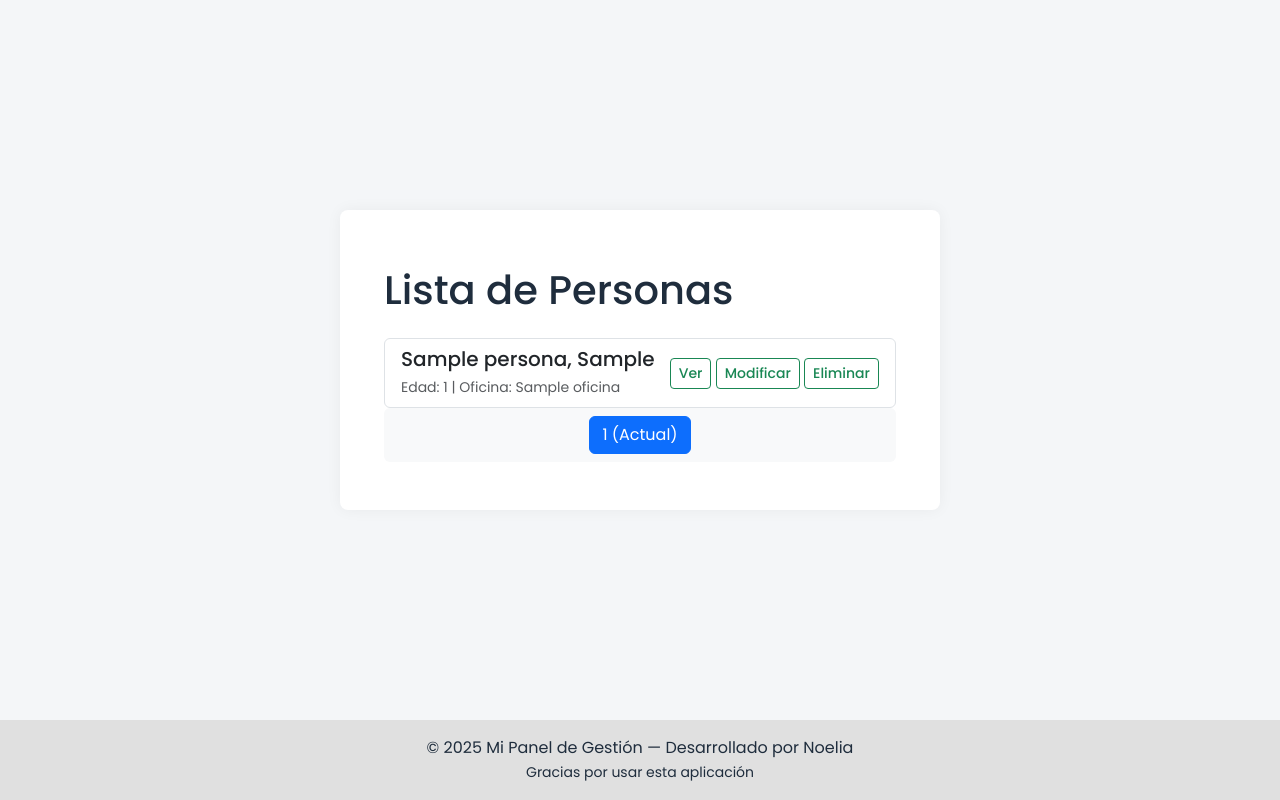
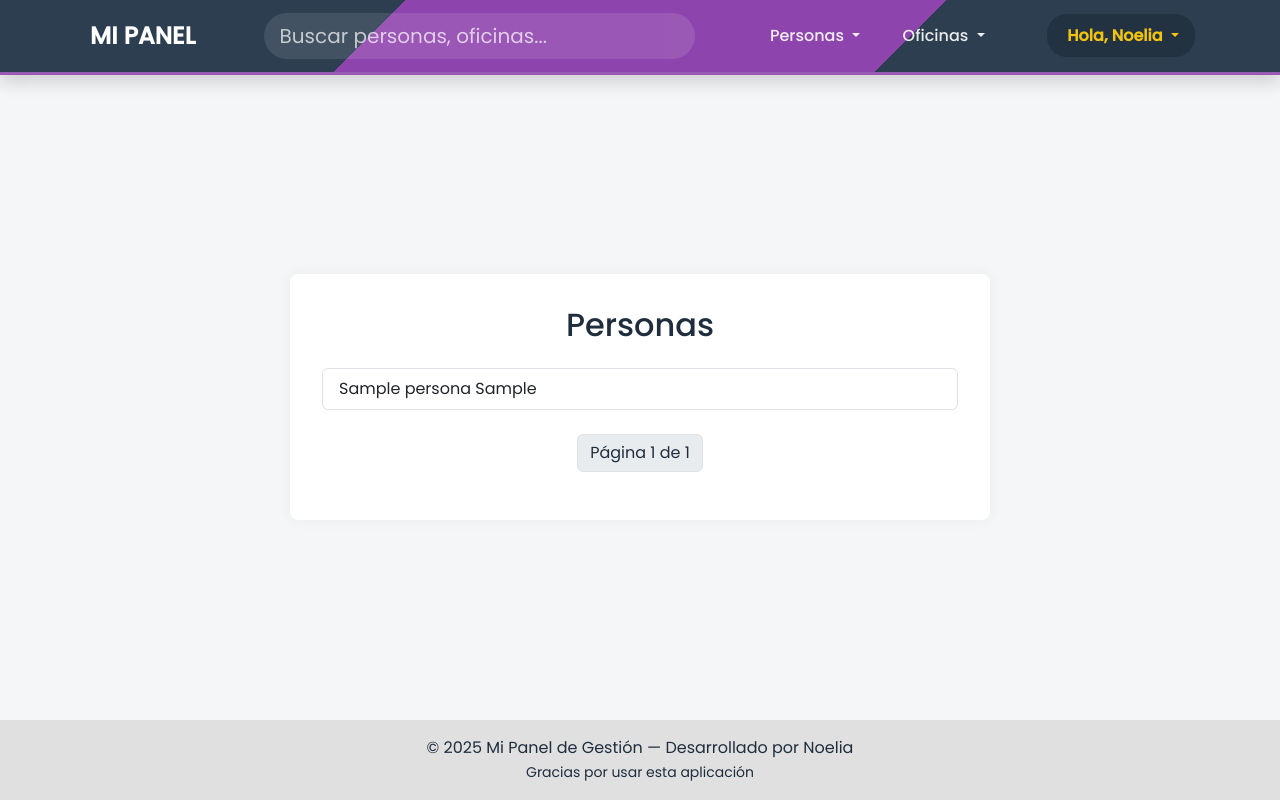
Before and after one commit to NoeCVivas/PRACTICA-CRUD, a Django app: page /persona/lista/ in a window 1280 px wide. Run offline with Django 5.2, Linux system fonts and the light colour scheme; tables that the repository leaves empty hold one stand-in row (values such as "Sample post").

Commit message:
Actualización de vistas y plantillas: se mejora la paginación, se agrega navbar  y se reorganizan las plantillas

```diff
--- a/crud/urls.py
+++ b/crud/urls.py
@@ -19,7 +19,7 @@ from django.urls import path, include
 
 urlpatterns = [
     path('admin/', admin.site.urls),
-    path('persona/', include('persona.urls')),
+     path('persona/', include('persona.urls', namespace='persona')),
     path('oficina/', include('oficina.urls')),
     path('accounts/', include('accounts.urls')),
     path('captcha/', include('captcha.urls')),
--- a/persona/templates/persona/lista.html
+++ b/persona/templates/persona/lista.html
@@ -1,29 +1,30 @@
 {% extends 'base.html' %}
+{% block title %}Lista de Personas{% endblock %}
 {% block content %}
-<div class="container mt-4">
-    <h1 class="mb-4">{{ titulo }}</h1>
+  <h2>Personas</h2>
+  <ul class="list-group">
+    {% for persona in page_obj %}
+      <li class="list-group-item">{{ persona.nombre }} {{ persona.apellido }}</li>
+    {% empty %}
+      <li class="list-group-item">No hay personas registradas.</li>
+    {% endfor %}
+  </ul>
 
-    {% if personas %}
-        <div class="list-group">
-            {% for persona in personas %}
-            <div class="list-group-item d-flex justify-content-between align-items-center">
-                <div>
-                    <h5 class="mb-1">{{ persona.nombre }}, {{ persona.apellido }}</h5>
-                    <small class="text-muted">Edad: {{ persona.edad }} | Oficina: {{ persona.oficina.nombre_corto }}</small>
-                </div>
-                <div>
-                    <a href="{% url 'persona:detalle' persona.pk %}" class="btn btn-sm btn-outline-success">Ver</a>
-                    <a href="{% url 'persona:editar' persona.pk %}" class="btn btn-sm btn-outline-success">Modificar</a>
-                    <a href="{% url 'persona:eliminar' persona.pk %}" class="btn btn-sm btn-outline-success">Eliminar</a>
-                </div>
-            </div>
-            {% endfor %}
-        </div>
-
-        {% include 'paginator.html' with page_obj=page_obj %}
-
-    {% else %}
-        <div class="alert alert-info">No hay personas registradas.</div>
-    {% endif %}
-</div>
-{% endblock content %}
+  <nav class="mt-4">
+    <ul class="pagination justify-content-center">
+      {% if page_obj.has_previous %}
+        <li class="page-item">
+          <a class="page-link" href="?page={{ page_obj.previous_page_number }}">Anterior</a>
+        </li>
+      {% endif %}
+      <li class="page-item disabled">
+        <span class="page-link">Página {{ page_obj.number }} de {{ page_obj.paginator.num_pages }}</span>
+      </li>
+      {% if page_obj.has_next %}
+        <li class="page-item">
+          <a class="page-link" href="?page={{ page_obj.next_page_number }}">Siguiente</a>
+        </li>
+      {% endif %}
+    </ul>
+  </nav>
+{% endblock %}
--- a/persona/views.py
+++ b/persona/views.py
@@ -3,7 +3,7 @@ from django.views.generic import ListView, DetailView, CreateView, UpdateView, D
 from django.urls import reverse_lazy
 from .models import Persona
 from django.db.models import Q
-# Import login mixin if needed
+from django.core.paginator import Paginator
 from django.contrib.auth.mixins import LoginRequiredMixin
 
 
@@ -11,7 +11,7 @@ class PersonaListView(ListView):
     model = Persona
     template_name = 'persona/lista.html'
     context_object_name = 'personas'
-    paginate_by = 2
+    paginate_by = 10
 
     def get_context_data(self, **kwargs):
         context = super().get_context_data(**kwargs)
@@ -55,6 +55,7 @@ class PersonaDetailView(DetailView):
         context['titulo'] = "Detalle de Personas"
         context['home_url'] = 'persona:lista'
         return context
+
 class PersonaCreateView(LoginRequiredMixin, CreateView):
     model = Persona
     template_name = 'persona/crear.html'
@@ -89,3 +90,11 @@ class PersonaDeleteView(LoginRequiredMixin, DeleteView):
         context['confirm_message'] = "¿Estás seguro de que quieres eliminar esta persona?"
         context['cancel_url'] = reverse_lazy('persona:lista')
         return context
+
+
+    def lista_personas(request):
+        personas = Persona.objects.all().order_by('apellido')
+        paginator = Paginator(personas, 10)  # 10 por página
+        page_number = request.GET.get('page')
+        page_obj = paginator.get_page(page_number)
+        return render(request, 'persona/lista.html', {'page_obj': page_obj})
--- a/templates/base.html
+++ b/templates/base.html
@@ -38,6 +38,7 @@
       display: flex;
       justify-content: center;
       align-items: center;
+      padding: 2rem;
     }
 
     .contenido {
@@ -46,7 +47,7 @@
       border-radius: 0.5rem;
       box-shadow: 0 0 15px rgba(0,0,0,0.05);
       width: 100%;
-      max-width: 600px;
+      max-width: 700px;
     }
 
     h2 {
@@ -68,6 +69,7 @@
 
     .btn {
       font-weight: 500;
+      transition: background-color 0.3s ease, color 0.3s ease;
     }
 
     .btn-primary {
@@ -80,33 +82,7 @@
       border-color: var(--azul-claro);
     }
 
-    .btn-secondary {
-      background-color: #6c757d;
-      border-color: #6c757d;
-    }
-
-    .btn-secondary:hover {
-      background-color: #5a6268;
-      border-color: #545b62;
-    }
-
-    .navbar {
-      background-color: var(--azul-oscuro);
-    }
-
-    .navbar .nav-link,
-    .navbar .navbar-brand,
-    .navbar .navbar-text {
-      color: #ffffff !important;
-      font-weight: 500;
-    }
-
-    .navbar .btn-outline-light {
-      border-color: #ffffff;
-      color: #ffffff;
-    }
-
-    .navbar .btn-outline-light:hover {
+    .btn-outline-light:hover {
       background-color: #ffffff;
       color: var(--azul-oscuro);
     }
@@ -118,34 +94,22 @@
       text-align: center;
       padding: 1rem 0;
     }
-    .captcha-wrapper {
-  background-color: #f8f9fa;
-  padding: 1rem;
-  border-radius: 0.5rem;
-  border: 1px solid #d0d7de;
-  box-shadow: 0 0 5px rgba(0,0,0,0.05);
-  max-width: 400px;
-  margin: 0 auto;
-}
 
-.captcha-image img {
-  border-radius: 0.25rem;
-  border: 1px solid #ced4da;
-}
+    .pagination .page-link {
+      color: var(--azul-oscuro);
+    }
 
-.captcha-input input {
-  border: 1px solid #ced4da;
-  border-radius: 0.3rem;
-  padding: 0.4rem 0.6rem;
-  width: 120px;
-}
-
+    .pagination .page-item.active .page-link {
+      background-color: var(--azul-oscuro);
+      border-color: var(--azul-oscuro);
+      color: #fff;
+    }
   </style>
 </head>
 
 <body>
+  {% include 'includes/navbar.html' %}
 
-  <!-- Contenido centrado -->
   <main>
     <div class="contenido">
       {% block content %}
@@ -153,7 +117,6 @@
     </div>
   </main>
 
-  <!-- Footer -->
   <footer>
     <div class="container">
       <p class="mb-0">© 2025 Mi Panel de Gestión — Desarrollado por Noelia</p>
--- /dev/null
+++ b/templates/includes/navbar.html
@@ -0,0 +1,230 @@
+<nav class="navbar navbar-expand-lg navbar-dark shadow" style="
+    background: linear-gradient(135deg,
+        #2c3e50 0%,
+        #2c3e50 30%,
+        #8e44ad 30%,
+        #8e44ad 70%,
+        #2c3e50 70%,
+        #2c3e50 100%);
+">
+    <div class="container">
+        <!-- Logo/Marca -->
+        <a class="navbar-brand" href="{% url 'persona:lista' %}">
+            <i class="fas fa-users me-2"></i>
+            <strong>MI PANEL</strong>
+        </a>
+
+        <!-- Barra de búsqueda CENTRAL y más grande -->
+        <div class="navbar-search-container">
+            <form class="d-flex" method="get" action="{% url 'persona:buscar' %}">
+                <div class="input-group input-group-lg">
+                    <input class="form-control search-input" type="search"
+                           placeholder="Buscar personas, oficinas..." aria-label="Search" name="q">
+                    <button class="btn btn-search" type="submit">
+                        <i class="fas fa-search"></i>
+                    </button>
+                </div>
+            </form>
+        </div>
+
+        <!-- Botón para menú colapsable en móviles -->
+        <button class="navbar-toggler" type="button" data-bs-toggle="collapse" data-bs-target="#navbarContent">
+            <span class="navbar-toggler-icon"></span>
+        </button>
+
+        <!-- Contenido del navbar -->
+        <div class="collapse navbar-collapse" id="navbarContent">
+            <!-- Elementos a la izquierda -->
+            <ul class="navbar-nav me-auto">
+                <!-- Dropdown de Personas -->
+                <li class="nav-item dropdown">
+                    <a class="nav-link dropdown-toggle" href="#" id="personaDropdown" role="button"
+                       data-bs-toggle="dropdown" aria-expanded="false">
+                        <i class="fas fa-user-friends me-1"></i> Personas
+                    </a>
+                    <ul class="dropdown-menu" aria-labelledby="personaDropdown">
+                        <li><a class="dropdown-item" href="{% url 'persona:lista' %}">
+                            <i class="fas fa-list me-2"></i> Lista de Personas
+                        </a></li>
+                        <li><a class="dropdown-item" href="{% url 'persona:crear' %}">
+                            <i class="fas fa-plus-circle me-2"></i> Crear Persona
+                        </a></li>
+                        <li><hr class="dropdown-divider"></li>
+                        <li><a class="dropdown-item" href="{% url 'persona:detalle' 1 %}">
+                            <i class="fas fa-eye me-2"></i> Ver Detalles
+                        </a></li>
+                        <li><a class="dropdown-item" href="{% url 'persona:eliminar' 1 %}">
+                            <i class="fas fa-trash-alt me-2"></i> Eliminar
+                        </a></li>
+                        <li><hr class="dropdown-divider"></li>
+                        <li><a class="dropdown-item" href="{% url 'persona:buscar' %}">
+                            <i class="fas fa-search me-2"></i> Buscar Personas
+                        </a></li>
+                    </ul>
+                </li>
+
+                <!-- Dropdown de Oficinas -->
+                <li class="nav-item dropdown">
+                    <a class="nav-link dropdown-toggle" href="#" id="oficinaDropdown" role="button"
+                       data-bs-toggle="dropdown" aria-expanded="false">
+                        <i class="fas fa-building me-1"></i> Oficinas
+                    </a>
+                    <ul class="dropdown-menu" aria-labelledby="oficinaDropdown">
+                        <li><a class="dropdown-item" href="{% url 'oficina:lista' %}">
+                            <i class="fas fa-list me-2"></i> Lista de Oficinas
+                        </a></li>
+                        <li><a class="dropdown-item" href="{% url 'oficina:crear' %}">
+                            <i class="fas fa-plus-circle me-2"></i> Crear Oficina
+                        </a></li>
+                        <li><hr class="dropdown-divider"></li>
+                        <li><a class="dropdown-item" href="{% url 'oficina:detalle' 1 %}">
+                            <i class="fas fa-eye me-2"></i> Ver Detalles
+                        </a></li>
+                        <li><a class="dropdown-item" href="{% url 'oficina:eliminar' 1 %}">
+                            <i class="fas fa-trash-alt me-2"></i> Eliminar
+                        </a></li>
+                        <li><hr class="dropdown-divider"></li>
+                        <li><a class="dropdown-item" href="{% url 'oficina:buscar' %}">
+                            <i class="fas fa-search me-2"></i> Buscar Oficinas
+                        </a></li>
+                    </ul>
+                </li>
+            </ul>
+
+            <!-- Elementos a la derecha -->
+            <ul class="navbar-nav ms-auto">
+                <li class="nav-item dropdown">
+                    <a class="nav-link dropdown-toggle user-greeting" href="#" id="userDropdown" role="button"
+                       data-bs-toggle="dropdown" aria-expanded="false">
+                        <i class="fas fa-user-circle me-1"></i> Hola, Noelia
+                    </a>
+                    <ul class="dropdown-menu dropdown-menu-end" aria-labelledby="userDropdown">
+                        <li><a class="dropdown-item" href="#">
+                            <i class="fas fa-user me-2"></i> Perfil
+                        </a></li>
+                        <li><a class="dropdown-item" href="#">
+                            <i class="fas fa-cog me-2"></i> Configuración
+                        </a></li>
+                        <li><hr class="dropdown-divider"></li>
+                        <li>
+                            <a class="dropdown-item" href="{% url 'accounts:login' %}">
+                                <i class="fas fa-sign-out-alt me-2"></i> Cerrar Sesión
+                            </a>
+                        </li>
+                    </ul>
+                </li>
+            </ul>
+        </div>
+    </div>
+</nav>
+
+<!-- Estilos adicionales para mejorar la apariencia -->
+<style>
+    .navbar {
+        padding: 0.8rem 0;
+        background: linear-gradient(135deg,
+            #2c3e50 0%,
+            #2c3e50 30%,
+            #8e44ad 30%,
+            #8e44ad 70%,
+            #2c3e50 70%,
+            #2c3e50 100%) !important;
+        border-bottom: 3px solid #9b59b6;
+    }
+    .navbar-brand {
+        font-size: 1.5rem;
+        font-weight: 600;
+        color: #fff !important;
+    }
+    .nav-link {
+        font-weight: 500;
+        padding: 0.6rem 1rem !important;
+        border-radius: 0.3rem;
+        margin: 0 0.2rem;
+        transition: all 0.3s ease;
+        color: rgba(255, 255, 255, 0.9) !important;
+    }
+    .nav-link:hover {
+        background-color: rgba(255, 255, 255, 0.15);
+        transform: translateY(-2px);
+        color: #fff !important;
+    }
+    .dropdown-menu {
+        border: none;
+        box-shadow: 0 0.5rem 1.5rem rgba(0, 0, 0, 0.2);
+        border-radius: 0.5rem;
+        background: linear-gradient(135deg, #2c3e50 0%, #34495e 100%);
+    }
+    .dropdown-item {
+        transition: all 0.2s ease;
+        border-radius: 0.25rem;
+        margin: 0.1rem 0.25rem;
+        color: #fff;
+    }
+    .dropdown-item:hover {
+        background-color: rgba(255, 255, 255, 0.1);
+        padding-left: 1.5rem;
+        color: #fff;
+    }
+    .navbar-toggler {
+        border: none;
+        color: #fff;
+    }
+    .navbar-toggler:focus {
+        box-shadow: none;
+    }
+    /* Estilo especial para el saludo */
+    .user-greeting {
+        color: #f1c40f !important;
+        font-weight: 600;
+        background: rgba(0, 0, 0, 0.2);
+        border-radius: 20px;
+    }
+    /* Barra de búsqueda central y grande */
+    .navbar-search-container {
+        flex-grow: 1;
+        display: flex;
+        justify-content: center;
+        margin: 0 2rem;
+    }
+    .search-input {
+        width: 400px !important;
+        border-radius: 25px 0 0 25px !important;
+        border: none;
+        background: rgba(255, 255, 255, 0.1);
+        color: #fff;
+        padding: 0.8rem 1.5rem;
+    }
+    .search-input::placeholder {
+        color: rgba(255, 255, 255, 0.7);
+    }
+    .search-input:focus {
+        background: rgba(255, 255, 255, 0.15);
+        box-shadow: 0 0 0 0.2rem rgba(155, 89, 182, 0.25);
+        color: #fff;
+    }
+    .btn-search {
+        border-radius: 0 25px 25px 0 !important;
+        background: #9b59b6;
+        border: none;
+        color: #fff;
+        padding: 0 1.2rem;
+        transition: all 0.3s ease;
+    }
+    .btn-search:hover {
+        background: #8e44ad;
+        transform: scale(1.05);
+    }
+
+    /* Responsive */
+    @media (max-width: 992px) {
+        .navbar-search-container {
+            order: 3;
+            width: 100%;
+            margin: 1rem 0;
+        }
+        .search-input {
+            width: 100% !important;
+        }
+    }
+</style>
```
Also changed, not shown: oficina/views.py (+9 -1 lines), templates/navbar.html (deleted, +0 -43 lines).
